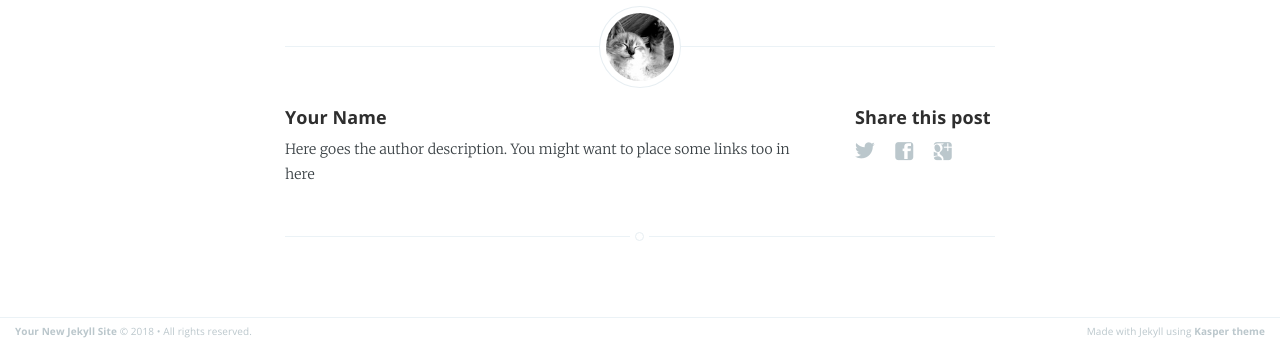
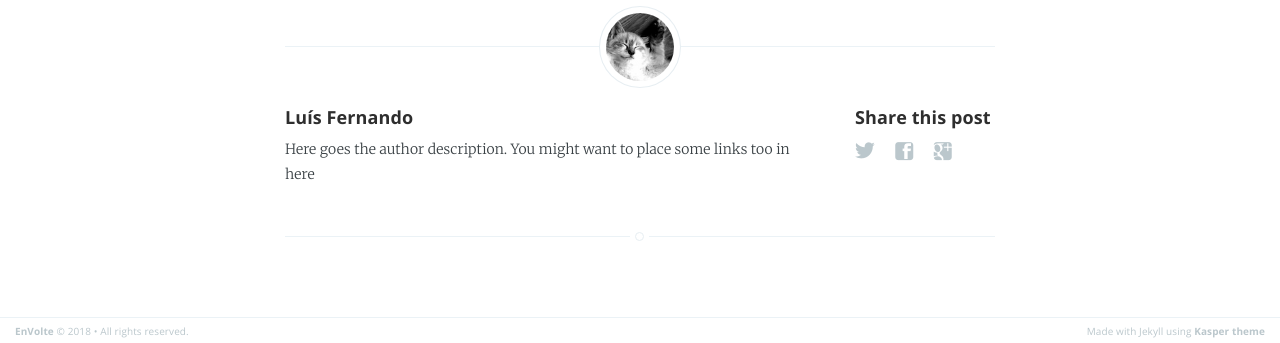
Before and after one commit to EnVolte/envolte.github.io, a Jekyll site: the page built from _posts/2013-11-10-welcome-to-jekyll.markdown, in a window 1280 px wide. Shown: the part 743-1086 px from the top of the page. Built offline with Jekyll 4.4.1, drawn with Linux system fonts in a browser that asks for light colours.

Commit message:
Update _config.yml

```diff
--- a/_config.yml
+++ b/_config.yml
@@ -1,16 +1,16 @@
-name: Your New Jekyll Site
-description: Blogging about stuffs
-meta_description: "Your New Jekyll Site, Blogging about stuffs"
+name: EnVolte
+description: Um blog para te ajudar com coisas sobre blogs e sites ;)
+meta_description: "Um blog para te ajudar com coisas sobre blogs e sites ;)"
 
 markdown: kramdown
 highlighter: pygments
 logo: false
 paginate: 15
 baseurl: /
-domain_name: 'http://yourblog-domain.com'
+domain_name: 'http://envolte.github.io'
 google_analytics: 'UA-XXXXXXXX-X'
 gems: [jekyll-paginate]
 
 # Details for the RSS feed generator
-url:            'blog url'
-author:         'Your Name'
+url:            'http://envolte.github.io'
+author:         'Luís Fernando'
```
